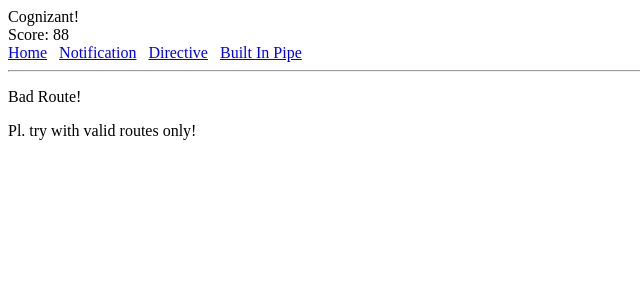
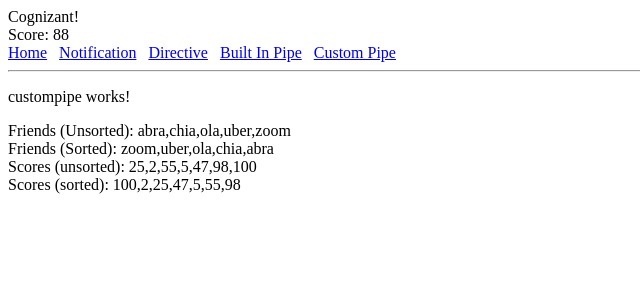
Before and after one commit to prafful/angular_jan2020, an Angular app: page /custompipe in a window 1280 px wide. Shown: the top 300 px of the page, without its empty margins (0-640 px from the left). Built offline with nearby package versions, Linux system fonts and the light colour scheme.

Commit message:
custom pipe - sort string. sort number is in assignment!

```diff
--- a/src/app/app-routing.module.ts
+++ b/src/app/app-routing.module.ts
@@ -6,6 +6,7 @@ import { NotificationComponent } from './events/notification/notification.compon
 import { NorouteComponent } from './notfound/noroute/noroute.component';
 import { SuperComponent } from './directive/super/super.component';
 import { InbuiltComponent } from './pipe/inbuilt/inbuilt.component';
+import { CustompipeComponent } from './pipe/custompipe/custompipe.component';
 
 
 const routes: Routes = [
@@ -32,6 +33,10 @@ const routes: Routes = [
     component:InbuiltComponent
   },
   {
+    path:'custompipe',
+    component:CustompipeComponent
+  },
+  {
     path:'**',
     component:NorouteComponent
   }
--- a/src/app/app.component.html
+++ b/src/app/app.component.html
@@ -8,6 +8,7 @@ Score: {{ score }}
 <a routerLink="notify">Notification</a> &nbsp;
 <a routerLink="directive">Directive</a> &nbsp;
 <a routerLink="inbuiltpipe">Built In Pipe</a> &nbsp;
+<a routerLink="custompipe">Custom Pipe</a> &nbsp;
 <hr>
 
 
--- /dev/null
+++ b/src/app/custompipe/superstring.pipe.ts
@@ -0,0 +1,22 @@
+import { Pipe, PipeTransform } from '@angular/core';
+import { ValueTransformer } from '@angular/compiler/src/util';
+
+@Pipe({
+  name: 'sort'
+})
+export class SuperstringPipe implements PipeTransform {
+
+  transform(value: any, ...args: any[]): any {
+    console.log(args);
+    console.log('Value received: ' + value);
+    if(args[0] === '0'){
+      return value.sort()
+    }
+    if(args[0] === '1'){
+      return value.sort().reverse()
+    }
+
+    return value.sort();
+  }
+
+}
--- /dev/null
+++ b/src/app/pipe/custompipe/custompipe.component.html
@@ -0,0 +1,9 @@
+<p>custompipe works!</p>
+<!--0 -> ascending   1 -> descending -->
+Friends (Unsorted): {{friends | sort:[parameter] }}
+<br>
+Friends (Sorted): {{friends | sort:'1' }}
+<br>
+Scores (unsorted): {{scores}}
+<br>
+Scores (sorted): {{scores | sort}}
--- /dev/null
+++ b/src/app/pipe/custompipe/custompipe.component.ts
@@ -0,0 +1,23 @@
+import { Component, OnInit } from '@angular/core';
+
+@Component({
+  selector: 'cts-custompipe',
+  templateUrl: './custompipe.component.html',
+  styleUrls: ['./custompipe.component.css']
+})
+export class CustompipeComponent implements OnInit {
+
+  friends = ['ola', 'uber', 'zoom', 'abra', 'chia']
+  scores = [25,2,55,5,47,98,100]
+
+  parameter = {
+    key:1,
+    name:'ola'
+  }
+
+  constructor() { }
+
+  ngOnInit() {
+  }
+
+}
```
Also changed, not shown: src/app/app.module.ts (+5 -2 lines), assignment1.txt, assignment2.txt, assignment3.txt (added), src/app/pipe/custompipe/custompipe.component.css (added), src/app/pipe/inbuilt/inbuilt.component.html (line endings or trailing spaces), 2 other files (tests, documents, lock files or other folders).
